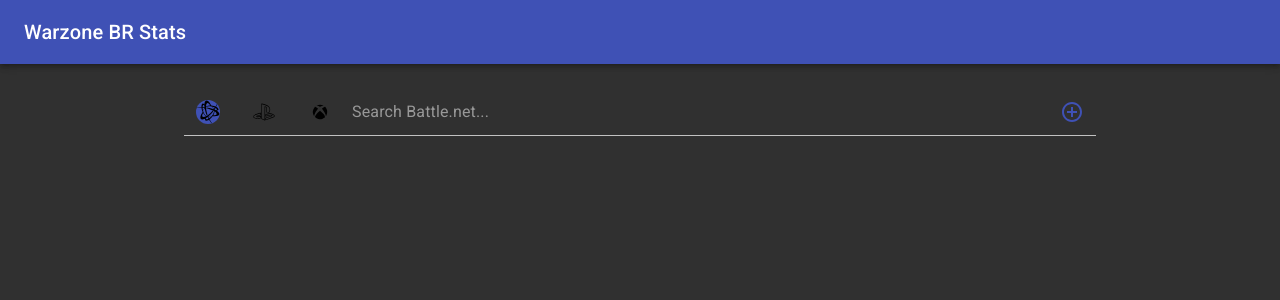
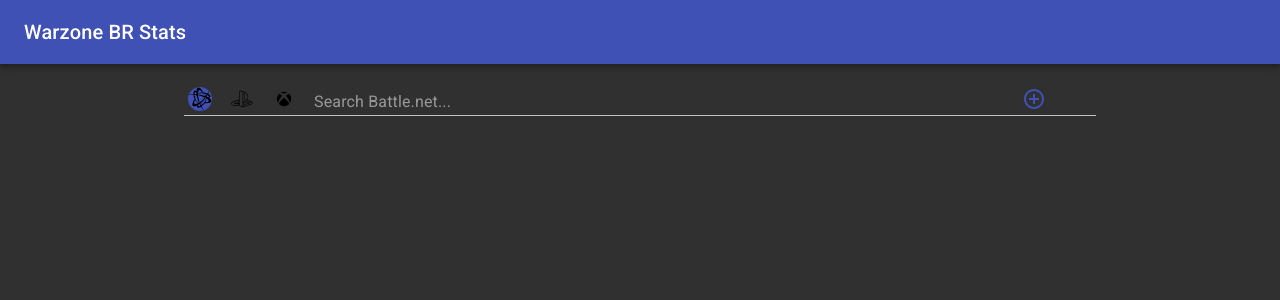
Before and after one commit to carterols/cod-warzone-stats, a React (Create React App) app: page / in a window 1280 px wide. Shown: the top 300 px of the page. Built offline with nearby package versions, Linux system fonts and the light colour scheme.

Commit message:
added cookies to search

```diff
--- a/package.json
+++ b/package.json
@@ -3,15 +3,16 @@
   "version": "0.1.0",
   "private": true,
   "homepage": "http://carterols.github.io/cod-warzone-stats",
-
   "dependencies": {
     "@material-ui/core": "^4.9.7",
     "@material-ui/icons": "^4.9.1",
+    "@material-ui/lab": "^4.0.0-alpha.47",
     "@testing-library/jest-dom": "^4.2.4",
     "@testing-library/react": "^9.5.0",
     "@testing-library/user-event": "^7.2.1",
     "axios": "^0.19.2",
     "react": "^16.13.1",
+    "react-cookie": "^4.0.3",
     "react-dom": "^16.13.1",
     "react-scripts": "3.4.1"
   },
--- a/src/App.js
+++ b/src/App.js
@@ -1,11 +1,11 @@
 import React, { useState } from 'react';
 import Navbar from './components/Navbar';
 import Search from './components/Search';
-import { Container, Grid, IconButton } from '@material-ui/core';
+import { Container, Grid, IconButton, Snackbar } from '@material-ui/core';
+import Alert from '@material-ui/lab/Alert';
 import userService from './service/userService';
 import StatCard from './components/StatCard';
-import AddCircleOutlineIcon from '@material-ui/icons/AddCircleOutline';
-import AddCircleIcon from '@material-ui/icons/AddCircle';
+import { withCookies } from 'react-cookie';
 import './App.css';
 
 function getMax(value1, idx1, value2, idx2) {
@@ -18,7 +18,7 @@
   let maxStats = {};
 
   if (users.length < 2) {
-    Object.keys(users[idx]).forEach(key => {
+    Object.keys(users[idx].data).forEach(key => {
       colors[key] = 'none';
     });
 
@@ -27,9 +27,9 @@
 
   for (let i = 0; i < users.length; i++) {
     if (i !== idx) {
-      Object.keys(users[idx]).forEach(key => {
-        const maxIdx = getMax(users[idx][key], idx, users[i][key], i);
-        if (maxStats.hasOwnProperty(key) && users[maxIdx][key] > users[maxStats[key]][key]) {
+      Object.keys(users[idx].data).forEach(key => {
+        const maxIdx = getMax(users[idx].data[key], idx, users[i].data[key], i);
+        if (maxStats.hasOwnProperty(key) && users[maxIdx].data[key] > users[maxStats[key]].data[key]) {
           maxStats[key] = maxIdx;
         } else if (!maxStats.hasOwnProperty(key)) {
           maxStats[key] = maxIdx;
@@ -49,14 +49,19 @@
   return colors;
 }
 
-function App() {
+function App(props) {
   const [users, setUsers] = useState([]);
+  const [searchError, setSearchError] = useState(false);
 
   const searchUser = async (user, platform) => {
+    let player = {
+      isLoading: true
+    };
     const results = await userService.getUser(user, platform);
-    console.log(results);
-    let player = results.data.lifetime.mode.br.properties;
-    player['userName'] = results.data.username;
+    if (results) {
+      player['data'] = results.data.lifetime.mode.br.properties;
+      player['data']['userName'] = results.data.username;
+      player.isLoading = false;
       let players = [...users, player];
       players = players.map((p, idx) => {
         return {
@@ -65,31 +70,51 @@
         }
       })
       setUsers(players);
+      return true;
+    } else {
+      player.isLoading = false;
+      setSearchError(true);
+      return false;
+    }
+  }
+
+  const handleUserClose = (idx) => {
+    setUsers(oldUsers => oldUsers.filter((_, index) => index !== idx));
   }
 
   const renderSearchResults = () => {
     return (
       users.map((user, idx) => {
         return (
-          <Grid item xs={6}>
-            <StatCard data={user} />
+          <Grid item key={idx} xs={6}>
+            <StatCard data={user.data} colors={user.colors} index={idx} removeCard={handleUserClose} loading={user.isLoading} />
           </Grid>
         )
       })
     );
   }
 
+  const handleAlertClose = () => {
+    setSearchError(false);
+  }
+
   return (
     <div>
       <Navbar />
       <Container maxWidth="md">
-          <Search search={searchUser} />
+        <Search search={searchUser} cookies={props.cookies} />
         <Grid container spacing={3} className="stats-container">
           {users.length > 0 ? renderSearchResults() : null}
         </Grid>
       </Container>
+
+      <Snackbar open={searchError} autoHideDuration={3000} onClose={handleAlertClose} anchorOrigin={{ vertical: 'top', horizontal: 'center' }}>
+        <Alert onClose={handleAlertClose} severity="error">
+          The username you entered was invalid.
+          </Alert>
+      </Snackbar>
     </div>
   );
 }
 
-export default App;
+export default withCookies(App);
--- a/src/components/Search.js
+++ b/src/components/Search.js
@@ -1,27 +1,67 @@
 import React, { useState } from 'react';
-import { TextField, InputAdornment, IconButton } from '@material-ui/core'
+import { TextField, InputAdornment, IconButton, makeStyles } from '@material-ui/core'
 import AddCircleOutlineIcon from '@material-ui/icons/AddCircleOutline';
+import Autocomplete from '@material-ui/lab/Autocomplete';
 import Icon from '@material-ui/core/Icon';
 import PSNIcon from '../icons/psn.svg';
 import XboxIcon from '../icons/xbox.svg';
 import BattleNetIcon from '../icons/battle-net.svg';
 import '../App.css';
 
+const useStyles = makeStyles(theme => ({
+    platformButton: {
+        padding: '4px',
+        marginRight: '2px'
+    }
+}));
+
 export default function Search(props) {
+    const classes = useStyles();
     const [platform, setPlatform] = useState('battle');
     const [user, setUser] = useState('');
+    const searches = props.cookies.get('search_history');
+
+    function getSearchResults() {
+        if (searches) {
+            if (searches.hasOwnProperty(platform)) {
+                return Object.keys(searches[platform]);
+            }
+        }
+        return [];
+    }
 
     const handleImgClick = (e) => {
         setPlatform(e.currentTarget.firstChild.firstChild.firstChild.getAttribute('data-value'));
     };
 
-    const handleSearchChange = (e) => {
-        setUser(e.target.value)
+    const handleSearchChange = (e, val) => {
+        setUser(val)
+    }
+
+    const search = async () => {
+        const success = await props.search(user, platform);
+        if (success) {
+            let searches = props.cookies.get('search_history');
+            console.log(searches);
+            if (!searches) {
+                searches = {};
+            }
+
+            if (!searches.hasOwnProperty(platform)) {
+            searches[platform] = {}
+            }
+            if (!searches[platform].hasOwnProperty(user.toLowerCase())) {
+            searches[platform][user.toLowerCase()] = user;
+            }
+            props.cookies.set('search_history', JSON.stringify(searches))
+
+        }
+        setUser('');
     }
 
     const checkForSubmit = (e) => {
         if (e.key === 'Enter') {
-            props.search(user, platform);
+            search();
         }
     }
 
@@ -31,16 +71,18 @@
         else return 'Search Xbox Live...';
     }
 
+    const renderTextField = (params) => {
         return (
             <TextField
-            onChange={handleSearchChange}
-            onKeyPress={checkForSubmit}
+                {...params}
+                placeholder={getPlaceholder()}
                 InputProps={{
+                    ...params.InputProps,
                     placeholder: getPlaceholder(),
                     startAdornment: (
                         <>
-                        <InputAdornment>
-                            <IconButton color='inherit' onClick={handleImgClick} >
+                            <InputAdornment style={{marginBottom: '5px'}}>
+                                <IconButton className={classes.platformButton} color='inherit' onClick={handleImgClick} >
                                     <Icon>
                                         <img
                                         data-value='battle'
@@ -50,8 +92,8 @@
                                     </Icon>
                                 </IconButton>
                             </InputAdornment>
-                        <InputAdornment>
-                            <IconButton color='inherit' onClick={handleImgClick} >
+                            <InputAdornment style={{marginBottom: '5px'}}>
+                                <IconButton className={classes.platformButton} color='inherit' onClick={handleImgClick} >
                                     <Icon>
                                         <img
                                         data-value='psn'
@@ -61,8 +103,8 @@
                                     </Icon>
                                 </IconButton>
                             </InputAdornment>
-                        <InputAdornment>
-                            <IconButton color='inherit' onClick={handleImgClick} >
+                            <InputAdornment style={{marginBottom: '5px'}}>
+                                <IconButton className={classes.platformButton} color='inherit' onClick={handleImgClick} >
                                     <Icon>
                                         <img
                                         data-value='xbl'
@@ -75,11 +117,26 @@
                         </>
                     ),
                     endAdornment: (
-                    <IconButton color='primary' onClick={e => props.search(user, platform)}>
+                        <InputAdornment style={{marginBottom: '5px'}}>
+                            <IconButton color='primary' onClick={e => search(user, platform)}>
                                 <AddCircleOutlineIcon />
                             </IconButton>
+                        </InputAdornment>
                     )
                 }}
-            fullWidth={true} />
+                fullWidth={true}
+                onKeyPress={checkForSubmit}
+            />
         )
     }
+
+    return (
+        <Autocomplete
+            freeSolo
+            options={getSearchResults()}
+            value={user}
+            onInputChange={handleSearchChange}
+            renderInput={renderTextField}
+        />
+    )
+}
--- a/src/components/StatCard.js
+++ b/src/components/StatCard.js
@@ -1,14 +1,18 @@
 import React from 'react';
 import Typography from '@material-ui/core/Typography';
-import { Card, CardContent, makeStyles, Divider, Grid, Box } from '@material-ui/core';
+import { Card, CardContent, makeStyles, Divider, Grid, Box, IconButton } from '@material-ui/core';
 import '../App.css';
 import ArrowDownwardIcon from '@material-ui/icons/ArrowDownward';
 import ArrowUpwardIcon from '@material-ui/icons/ArrowUpward';
+import CloseIcon from '@material-ui/icons/Close';
 
 
 const useStyles = makeStyles((theme) => ({
   root: {
     ...theme.typography.button,
+  },
+  closeButton: {
+    marginLeft: 'auto'
   }
 }));
 
@@ -43,13 +47,10 @@
     gamesPlayed,
     scorePerMinute,
     cash,
-    deaths,
-    colors
+    deaths
   } = props.data;
 
-  function getTextColor(statName) {
-    return colors[statName];
-  }
+  const colors = props.colors;
 
   const renderArrowIcon = (stat) => {
     if (colors[stat] === 'none') {
@@ -65,8 +66,15 @@
     }
   }
 
+  const closeCard = (e) => {
+    props.removeCard(props.index);
+  }
+
   return (
     <Card>
+      <IconButton onClick={closeCard}>
+        <CloseIcon />
+      </IconButton>
       <CardContent align='center'>
         <Typography align='center' className={classes.root} gutterBottom>
           {userName}
--- a/src/index.js
+++ b/src/index.js
@@ -5,6 +5,8 @@
 import { CssBaseline } from '@material-ui/core';
 import { createMuiTheme, MuiThemeProvider } from '@material-ui/core/styles';
 import * as serviceWorker from './serviceWorker';
+import { CookiesProvider } from 'react-cookie';
+
 const darkTheme = createMuiTheme({
   palette: {
     type: 'dark'
@@ -13,10 +15,12 @@
 
 ReactDOM.render(
   <React.StrictMode>
-    <MuiThemeProvider theme={darkTheme}>
-      <CssBaseline />
-      <App />
-    </MuiThemeProvider>
+    <CookiesProvider>
+      <MuiThemeProvider theme={darkTheme}>
+        <CssBaseline />
+        <App />
+      </MuiThemeProvider>
+    </CookiesProvider>
   </React.StrictMode>,
   document.getElementById('root')
 );
--- a/src/service/userService.js
+++ b/src/service/userService.js
@@ -7,6 +7,11 @@
         const uid = user.replace("#", "%23");
         const url = `${COD_API_BASE_URL + platform}/gamer/${uid}/profile/type/mp`;
         const res = await axios.get(url);
-        return res.data;
+
+        if (res.data.status !== 'error') {
+            return res.data;
+        } else {
+            return null;
+        }
     }
 }
```
Also changed, not shown: 1 other file (tests, documents, lock files or other folders). Lines whose indentation alone changed are shown as unchanged.
